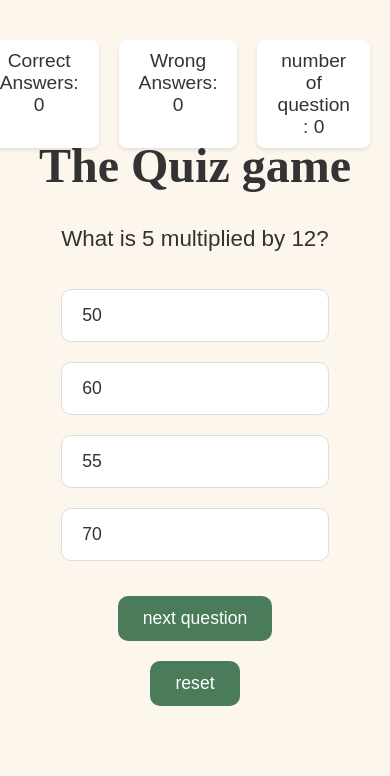
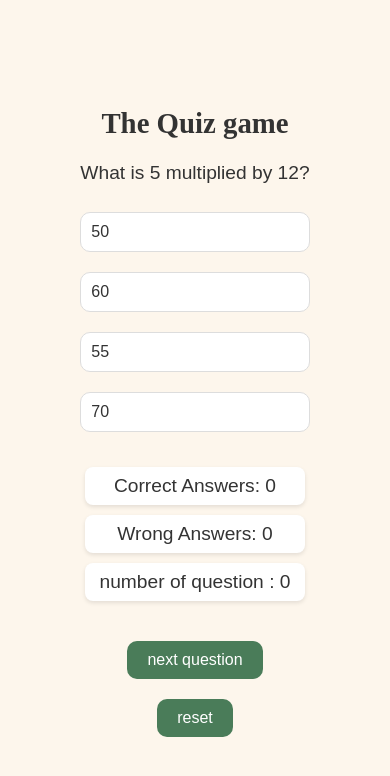
Before and after one commit to Raghav893/quiz-game, a plain HTML site: page index.html in a window 390 px wide. Drawn offline with Linux system fonts and the light colour scheme.

Commit message:
adjusting for small screens

```diff
--- a/style.css
+++ b/style.css
@@ -120,3 +120,54 @@ h1 {
     border-radius: 8px;
     box-shadow: 0 2px 4px rgba(0,0,0,0.1);
 }
+@media (max-width: 768px) {
+    h1 {
+        font-size: 2em;
+        margin-bottom: 20px;
+    }
+
+    .question {
+        font-size: 1.2em;
+        margin-bottom: 20px;
+    }
+
+    .option {
+        padding: 12px 15px;
+        font-size: 1em;
+    }
+
+    .next-btn, .reset {
+        padding: 10px 20px;
+        font-size: 1em;
+    }
+
+    .quiz-container {
+        padding: 20px;
+    }
+
+    .score {
+        position: static;
+        margin-bottom: 20px;
+        justify-content: center;
+    }
+}
+
+
+@media (max-width: 480px) {
+    h1 {
+        font-size: 1.8em;
+    }
+
+    .option {
+        padding: 10px;
+    }
+
+    .score {
+        flex-direction: column;
+        gap: 10px;
+    }
+
+    .score div {
+        padding: 8px 15px;
+    }
+}
```
